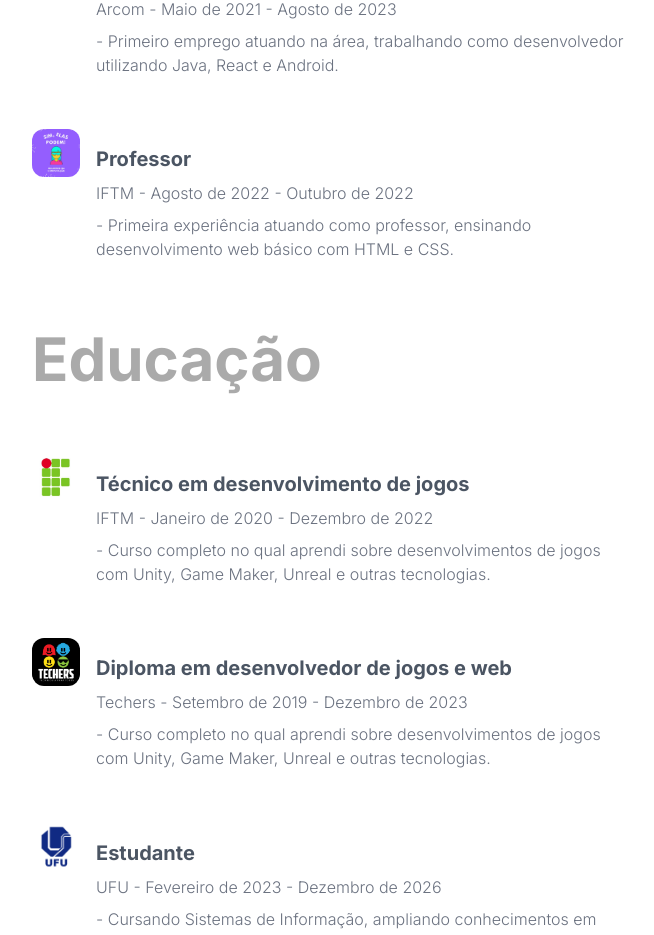
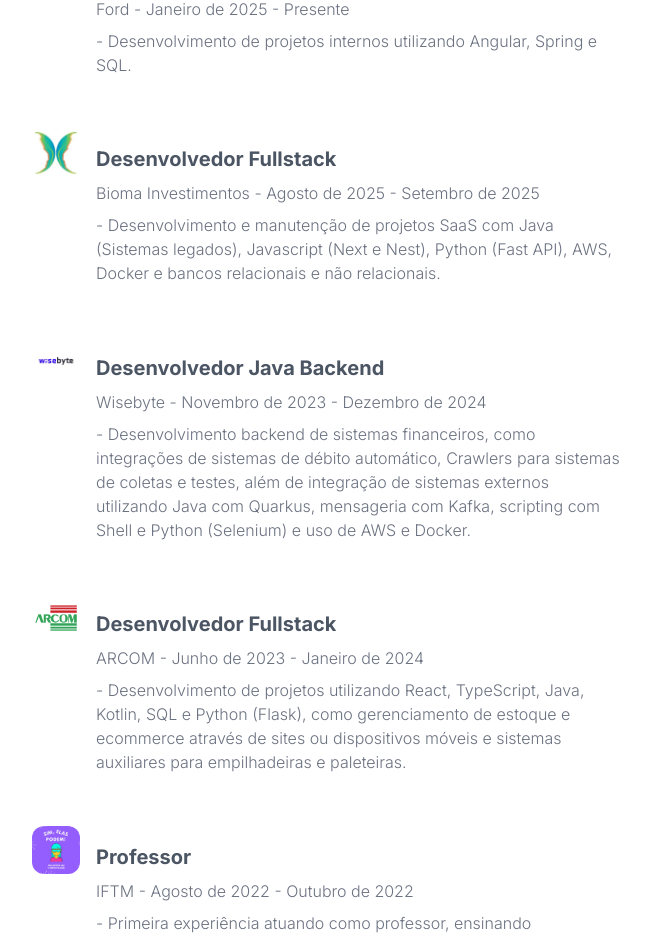
Before and after one commit to Guifranso/Portfolio, a Next.js app: page /experiencias in a window 1280 px wide. Shown: the part 340-1275 px from the top of the page, without its empty margins (312-966 px from the left). Built offline with nearby package versions, Linux system fonts and the light colour scheme.

Commit message:
fix: text according to resume

```diff
--- a/pages/experiencias.jsx
+++ b/pages/experiencias.jsx
@@ -15,6 +15,27 @@ export default function Experiencias() {
                 <h1 className={styles.title}>{t('title')}</h1>
                 <div className={styles.list}>
                     <ItemExperiencia
+                        funcao={t('items.ford.role')}
+                        instituicao={t('items.ford.institution')}
+                        prazo={t('items.ford.period')}
+                        descricao={t('items.ford.description')}
+                        imagemSrc="/ford.png"
+                    />
+                    <ItemExperiencia
+                        funcao={t('items.bioma.role')}
+                        instituicao={t('items.bioma.institution')}
+                        prazo={t('items.bioma.period')}
+                        descricao={t('items.bioma.description')}
+                        imagemSrc="/bioma.jpg"
+                    />
+                    <ItemExperiencia
+                        funcao={t('items.wisebyte.role')}
+                        instituicao={t('items.wisebyte.institution')}
+                        prazo={t('items.wisebyte.period')}
+                        descricao={t('items.wisebyte.description')}
+                        imagemSrc="/wisebyte.jpg"
+                    />
+                    <ItemExperiencia
                         funcao={t('items.arcom.role')}
                         instituicao={t('items.arcom.institution')}
                         prazo={t('items.arcom.period')}
@@ -30,6 +51,13 @@ export default function Experiencias() {
                     />
                     <h1 className={styles.title}>{t('educationTitle')}</h1>
                     <ItemExperiencia
+                        funcao={t('items.ufu.role')}
+                        instituicao={t('items.ufu.institution')}
+                        prazo={t('items.ufu.period')}
+                        descricao={t('items.ufu.description')}
+                        imagemSrc="/ufu.png"
+                    />
+                    <ItemExperiencia
                         funcao={t('items.iftmStudent.role')}
                         instituicao={t('items.iftmStudent.institution')}
                         prazo={t('items.iftmStudent.period')}
@@ -43,13 +71,6 @@ export default function Experiencias() {
                         descricao={t('items.techers.description')}
                         imagemSrc="/techers.png"
                     />
-                    <ItemExperiencia
-                        funcao={t('items.ufu.role')}
-                        instituicao={t('items.ufu.institution')}
-                        prazo={t('items.ufu.period')}
-                        descricao={t('items.ufu.description')}
-                        imagemSrc="/ufu.png"
-                    />
                 </div>
             </main>
             <Footer />
--- a/src/locales/en.json
+++ b/src/locales/en.json
@@ -6,10 +6,10 @@
     },
     "about": {
         "title": "About",
-        "greeting": "Hi! I'm Guilherme, passionate about technology and programming!",
+        "greeting": "Hi! I'm Guilherme, a Fullstack Developer!",
         "location": "Based in Uberlândia, Brazil.",
-        "education1": "I graduated in Game Development, solidifying my affinity with the digital world. Currently, I'm studying Information Systems at the Federal University of Uberlândia (UFU) and working on personal projects.",
-        "education2": "I've participated in hackathons and competitions, learning a lot about the field. I'm excited about the future and committed to applying my knowledge to contribute to projects that can positively impact people.",
+        "education1": "Developer interested in management, development, and project optimization. High performance and fast learner, with experience in diverse areas such as Web Development (Fullstack), Mobile, Scripting, Cloud, Game Development, and acting in the educational field as a programming teacher.",
+        "education2": "I've participated in hackathons and competitions, achieving 1st place at SuperGeeks Play for Family Hackathon (2019) and 1st place at Techers We code we change Hackathon (2022). I'm excited about the future and committed to applying my knowledge to contribute to projects that can positively impact people.",
         "hobbies": "Besides all that, in my free time I enjoy gaming and playing guitar.",
         "imageAlt": "Author's photo"
     },
@@ -34,11 +34,29 @@
         "title": "Experience",
         "educationTitle": "Education",
         "items": {
+            "ford": {
+                "role": "Developer and Researcher",
+                "institution": "Ford",
+                "period": "January 2025 - Present",
+                "description": "Development of internal projects using Angular, Spring, and SQL."
+            },
+            "bioma": {
+                "role": "Fullstack Developer",
+                "institution": "Bioma Investimentos",
+                "period": "August 2025 - September 2025",
+                "description": "Development and maintenance of SaaS projects with Java (Legacy systems), Javascript (Next and Nest), Python (Fast API), AWS, Docker, and relational and non-relational databases."
+            },
+            "wisebyte": {
+                "role": "Java Backend Developer",
+                "institution": "Wisebyte",
+                "period": "November 2023 - December 2024",
+                "description": "Backend development of financial systems, such as automatic debit system integrations, Crawlers for collection and testing systems, as well as external system integration using Java with Quarkus, messaging with Kafka, scripting with Shell and Python (Selenium), and use of AWS and Docker."
+            },
             "arcom": {
-                "role": "Systems Analyst",
-                "institution": "Arcom",
-                "period": "May 2021 - August 2023",
-                "description": "First job in the field, working as a developer using Java, React, and Android."
+                "role": "Fullstack Developer",
+                "institution": "ARCOM",
+                "period": "June 2023 - January 2024",
+                "description": "Project development using React, TypeScript, Java, Kotlin, SQL, and Python (Flask), such as stock management and e-commerce through websites or mobile devices and auxiliary systems for forklifts and pallet trucks."
             },
             "iftmTeacher": {
                 "role": "Teacher",
@@ -46,23 +64,23 @@
                 "period": "August 2022 - October 2022",
                 "description": "First experience as a teacher, teaching basic web development with HTML and CSS."
             },
+            "ufu": {
+                "role": "Bachelor of Information Systems",
+                "institution": "Federal University of Uberlândia",
+                "period": "2023 - 2026",
+                "description": "Software development with C, C++, and Java. Project architecture, software engineering, and general computing, including algorithms and data structures. Participation in academic projects involving applications and solutions."
+            },
             "iftmStudent": {
-                "role": "Game Development Technician",
-                "institution": "IFTM",
-                "period": "January 2020 - December 2022",
-                "description": "Complete course where I learned about game development with Unity, Game Maker, Unreal, and other technologies."
+                "role": "Technician in Digital Game Programming",
+                "institution": "Federal Institute of Triângulo Mineiro",
+                "period": "2020 - 2022",
+                "description": "Programming skills with C, C++, C#, Python, and use of engines like Unity. SQL and databases, creating complete systems and games. Participation in projects involving game design, programming logic, and management."
             },
             "techers": {
-                "role": "Diploma in Game and Web Development",
-                "institution": "Techers",
-                "period": "September 2019 - December 2023",
-                "description": "Complete course where I learned about game development with Unity, Game Maker, Unreal, and other technologies."
-            },
-            "ufu": {
-                "role": "Student",
-                "institution": "UFU",
-                "period": "February 2023 - December 2026",
-                "description": "Studying Information Systems, expanding knowledge in software development and technologies."
+                "role": "Application and Game Development",
+                "institution": "Techers - School of Technology",
+                "period": "2019 - 2022",
+                "description": "Specialization in web development with JavaScript, HTML, and CSS. Game development in C#, Python, and engines like Unity and Unreal. Participation in projects and hackathons from conception to implementation of games and mobile/web applications."
             }
         }
     },
--- a/src/locales/pt.json
+++ b/src/locales/pt.json
@@ -6,10 +6,10 @@
     },
     "about": {
         "title": "Sobre",
-        "greeting": "Olá! Sou Guilherme, apaixonado por tecnologia e programação!",
-        "location": "Residente em Uberlândia.",
-        "education1": "Formei-me em Programação de Jogos, solidificando minha afinidade com o mundo digital. Atualmente, estudo Sistemas de Informação na Universidade Federal de Uberlândia (UFU) e me envolvo em projetos pessoais.",
-        "education2": "Participei de hackathons e competições, aprendendo muito sobre a área. Estou animado com o futuro e comprometido a aplicar meus conhecimentos para contribuir com projetos que possam impactar positivamente as pessoas.",
+        "greeting": "Olá! Sou Guilherme, Desenvolvedor Fullstack!",
+        "location": "Residente em Uberlândia, MG.",
+        "education1": "Desenvolvedor com interesse em gestão, desenvolvimento e otimização de projetos. Alto desempenho e rápido aprendizado, com experiências em diversas áreas, como desenvolvimento Web (Fullstack), Mobile, Scripting, Cloud, desenvolvimento de jogos e atuação na área educacional como professor de programação.",
+        "education2": "Participei de hackathons e competições, conquistando 1º lugar no Hackaton SuperGeeks Play for Family (2019) e 1º lugar no Hackaton Techers We code we change (2022). Estou animado com o futuro e comprometido a aplicar meus conhecimentos para contribuir com projetos que possam impactar positivamente as pessoas.",
         "hobbies": "Além de tudo, no meu tempo livre gosto de jogar e tocar guitarra.",
         "imageAlt": "Foto do autor"
     },
@@ -34,11 +34,29 @@
         "title": "Experiências",
         "educationTitle": "Educação",
         "items": {
+            "ford": {
+                "role": "Desenvolvedor e Pesquisador",
+                "institution": "Ford",
+                "period": "Janeiro de 2025 - Presente",
+                "description": "Desenvolvimento de projetos internos utilizando Angular, Spring e SQL."
+            },
+            "bioma": {
+                "role": "Desenvolvedor Fullstack",
+                "institution": "Bioma Investimentos",
+                "period": "Agosto de 2025 - Setembro de 2025",
+                "description": "Desenvolvimento e manutenção de projetos SaaS com Java (Sistemas legados), Javascript (Next e Nest), Python (Fast API), AWS, Docker e bancos relacionais e não relacionais."
+            },
+            "wisebyte": {
+                "role": "Desenvolvedor Java Backend",
+                "institution": "Wisebyte",
+                "period": "Novembro de 2023 - Dezembro de 2024",
+                "description": "Desenvolvimento backend de sistemas financeiros, como integrações de sistemas de débito automático, Crawlers para sistemas de coletas e testes, além de integração de sistemas externos utilizando Java com Quarkus, mensageria com Kafka, scripting com Shell e Python (Selenium) e uso de AWS e Docker."
+            },
             "arcom": {
-                "role": "Analista de sistemas",
-                "institution": "Arcom",
-                "period": "Maio de 2021 - Agosto de 2023",
-                "description": "Primeiro emprego atuando na área, trabalhando como desenvolvedor utilizando Java, React e Android."
+                "role": "Desenvolvedor Fullstack",
+                "institution": "ARCOM",
+                "period": "Junho de 2023 - Janeiro de 2024",
+                "description": "Desenvolvimento de projetos utilizando React, TypeScript, Java, Kotlin, SQL e Python (Flask), como gerenciamento de estoque e ecommerce através de sites ou dispositivos móveis e sistemas auxiliares para empilhadeiras e paleteiras."
             },
             "iftmTeacher": {
                 "role": "Professor",
@@ -46,23 +64,23 @@
                 "period": "Agosto de 2022 - Outubro de 2022",
                 "description": "Primeira experiência atuando como professor, ensinando desenvolvimento web básico com HTML e CSS."
             },
+            "ufu": {
+                "role": "Bacharelado em Sistemas de Informação",
+                "institution": "Universidade Federal de Uberlândia",
+                "period": "2023 - 2026",
+                "description": "Desenvolvimento de software com C, C++ e Java. Arquitetura de projetos, engenharia de software e computação em geral, incluindo algoritmos e estruturas de dados. Participação de projetos acadêmicos envolvendo aplicações e soluções."
+            },
             "iftmStudent": {
-                "role": "Técnico em desenvolvimento de jogos",
-                "institution": "IFTM",
-                "period": "Janeiro de 2020 - Dezembro de 2022",
-                "description": "Curso completo no qual aprendi sobre desenvolvimentos de jogos com Unity, Game Maker, Unreal e outras tecnologias."
+                "role": "Técnico em Programação de Jogos Digitais",
+                "institution": "Instituto Federal do Triângulo Mineiro",
+                "period": "2020 - 2022",
+                "description": "Habilidades em programação com C, C++, C#, Python e uso de engines como Unity. SQL e bancos de dados, criando sistemas e jogos completos. Participação em projetos envolvendo design de jogos, lógica de programação e gestão."
             },
             "techers": {
-                "role": "Diploma em desenvolvedor de jogos e web",
-                "institution": "Techers",
-                "period": "Setembro de 2019 - Dezembro de 2023",
-                "description": "Curso completo no qual aprendi sobre desenvolvimentos de jogos com Unity, Game Maker, Unreal e outras tecnologias."
-            },
-            "ufu": {
-                "role": "Estudante",
-                "institution": "UFU",
-                "period": "Fevereiro de 2023 - Dezembro de 2026",
-                "description": "Cursando Sistemas de Informação, ampliando conhecimentos em desenvolvimento de software e tecnologias."
+                "role": "Desenvolvimento de Aplicações e Jogos",
+                "institution": "Techers - Escola de Tecnologia",
+                "period": "2019 - 2022",
+                "description": "Especialização em desenvolvimento web com JavaScript, HTML e CSS. Desenvolvimento de jogos em C#, Python e engines como Unity e Unreal. Participação em projetos e hackatons desde a concepção até a implementação de jogos e aplicações mobile/web."
             }
         }
     },
```
